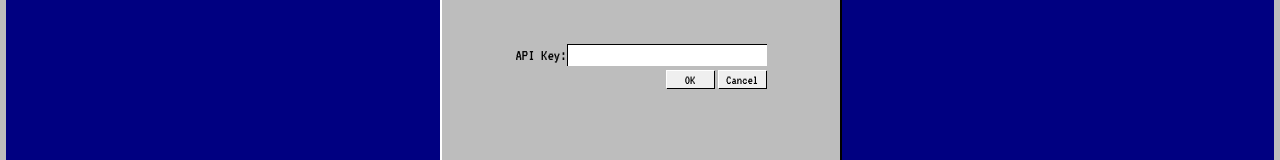
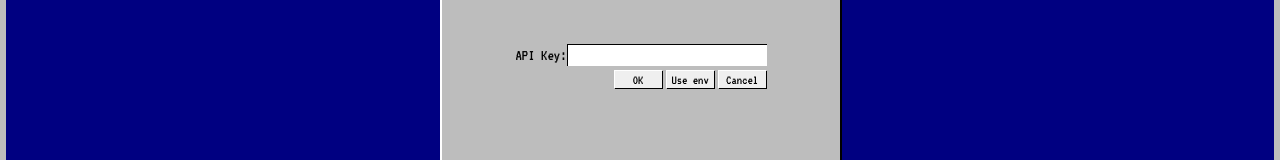
Before and after one commit to Matthew-Luk/youtube, a React (Create React App) app in the folder client/: page /login in a window 1280 px wide. Shown: the part 337-497 px from the top of the page. Built offline with nearby package versions, Linux system fonts and the light colour scheme.

Commit message:
added env button to use env file for API key

```diff
--- a/client/src/Components/Login.js
+++ b/client/src/Components/Login.js
@@ -8,7 +8,7 @@ const Login = (props) => {
     const [error, setError] = useState("")
     const navigate = useNavigate()
 
-    const submitHandler  = (e) => {
+    const submitHandler = (e) => {
         e.preventDefault()
         axios.get(`https://youtube.googleapis.com/youtube/v3/search?part=snippet&channelId=UCzQUP1qoWDoEbmsQxvdjxgQ&maxResults=1&order=date&key=${e.target[0].value}`)
         .then(() => {
@@ -19,6 +19,11 @@ const Login = (props) => {
             setError("Please input a valid YouTube data API.")
             navigate('/login')
         })
+    }
+
+    const envHandler = (e) => {
+        setAPIKey(process.env.REACT_APP_API_KEY)
+        navigate('/home')
     }
 
     return (
@@ -38,6 +43,7 @@ const Login = (props) => {
                         <input type={"password"}></input>
                         <div className='login-form-buttons'>
                             <button className='login-button'>OK</button>
+                            <button onClick={envHandler} className='login-button'>Use env</button>
                             <button className='login-button'>Cancel</button>
                         </div>
                     </label>
```
